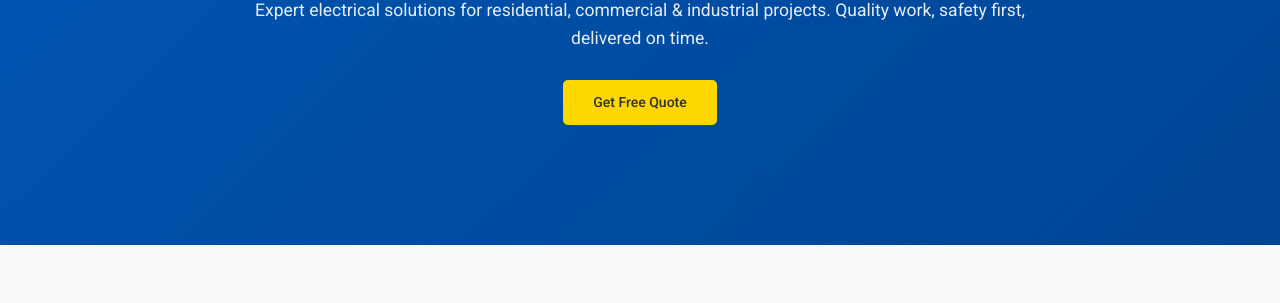
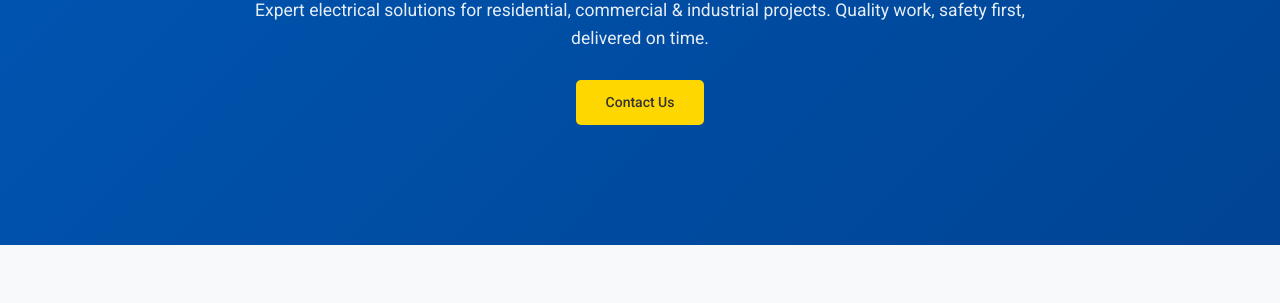
Before and after one commit to Ashi326/ashishelectricals, a plain HTML site: page index.html in a window 1280 px wide. Shown: the part 309-612 px from the top of the page. Drawn offline with Linux system fonts and the light colour scheme.

Commit message:
Update index.html

```diff
--- a/index.html
+++ b/index.html
@@ -58,7 +58,7 @@
                     <div class="hero__content">
                         <h1 class="hero__title">Professional Electrical Contracting Services</h1>
                         <p class="hero__subtitle">Expert electrical solutions for residential, commercial &amp; industrial projects. Quality work, safety first, delivered on time.</p>
-                        <a href="#contact" class="btn btn--primary" data-page="contact">Get Free Quote</a>
+                        <a href="#contact" class="btn btn--primary" data-page="contact">Contact Us</a>
                     </div>
                 </div>
             </section>
```
